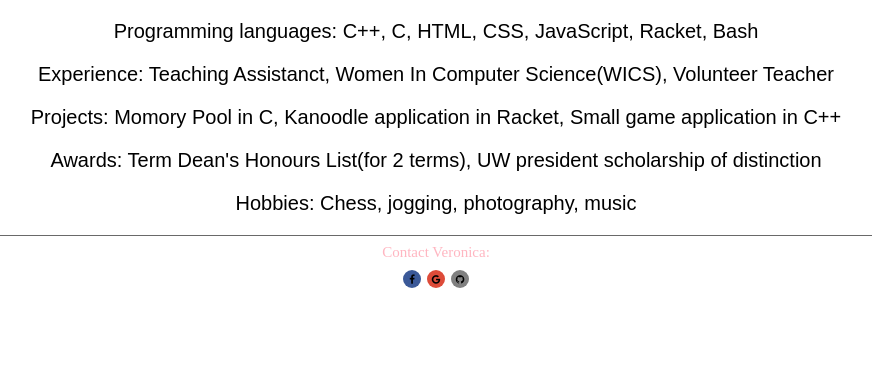
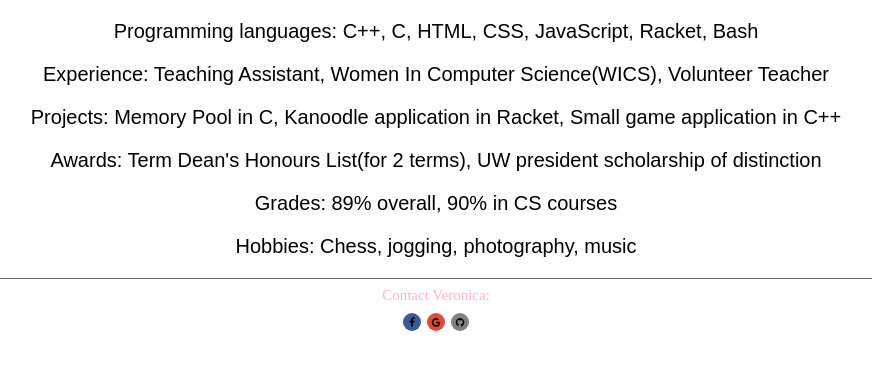
Before and after one commit to topveronicaa/topveronicaa.github.io, a Jekyll site: the page built from aboutme.html, in a window 1280 px wide, cut to the strip 528-898 px from the top of the page. Shown: the whole strip, without its empty margins (204-1076 px from the left). Built offline with Jekyll 4.4.1, drawn with Linux system fonts in a browser that asks for light colours; some web fonts are replaced.

Commit message:
Update aboutme.html

```diff
--- a/aboutme.html
+++ b/aboutme.html
@@ -30,9 +30,10 @@ img {
 <div class = "am">
   <center><img src="http://i.imgur.com/De8bXsc.jpg"/></center>
   <center><p class = "am">Programming languages: C++, C, HTML, CSS, JavaScript, Racket, Bash</p>
-  <p class = "am">Experience: Teaching Assistanct, Women In Computer Science(WICS), Volunteer Teacher</p>
-  <p class = "am">Projects: Momory Pool in C, Kanoodle application in Racket, Small game application in C++</p>
+  <p class = "am">Experience: Teaching Assistant, Women In Computer Science(WICS), Volunteer Teacher</p>
+  <p class = "am">Projects: Memory Pool in C, Kanoodle application in Racket, Small game application in C++</p>
   <p class = "am">Awards: Term Dean's Honours List(for 2 terms), UW president scholarship of distinction</p>
+    <p class = "am">Grades: 89% overall, 90% in CS courses</p>
   <p class = "am">Hobbies: Chess, jogging, photography, music</p></center>
 
   </div>
```
